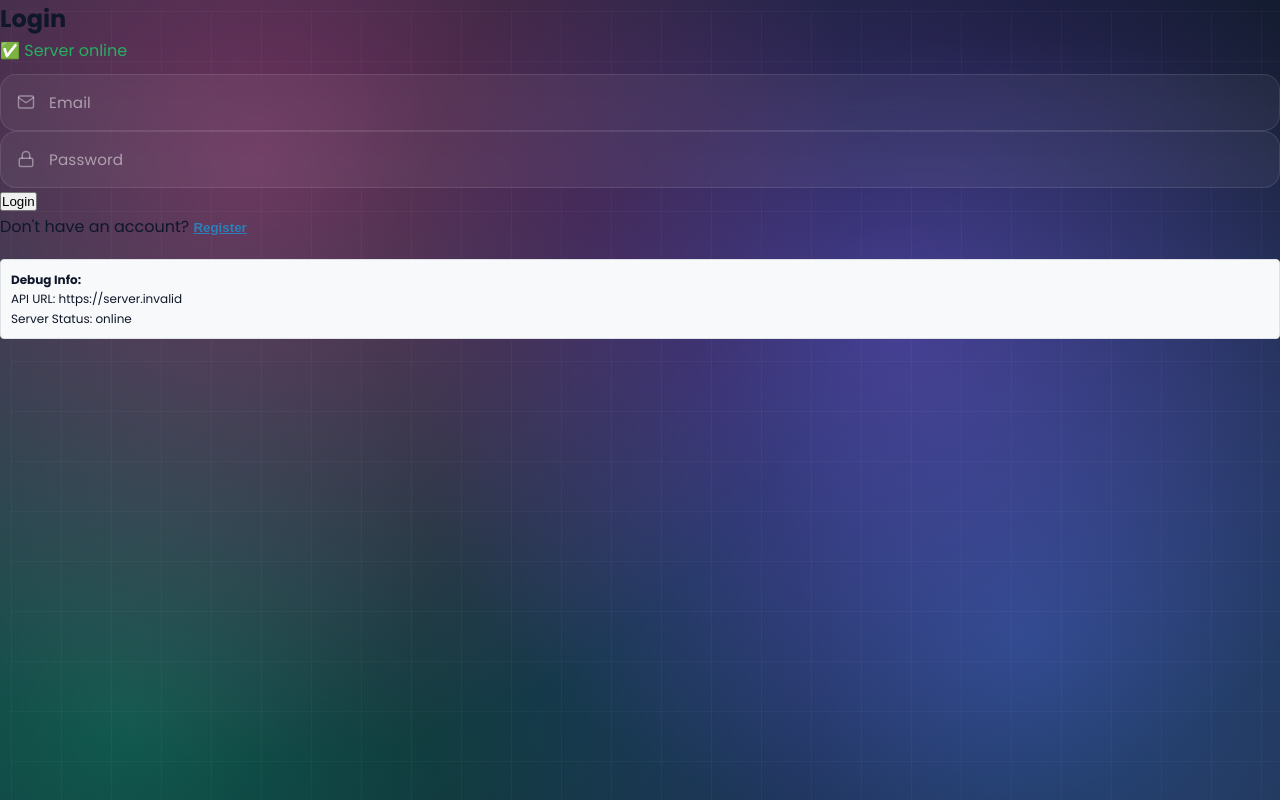
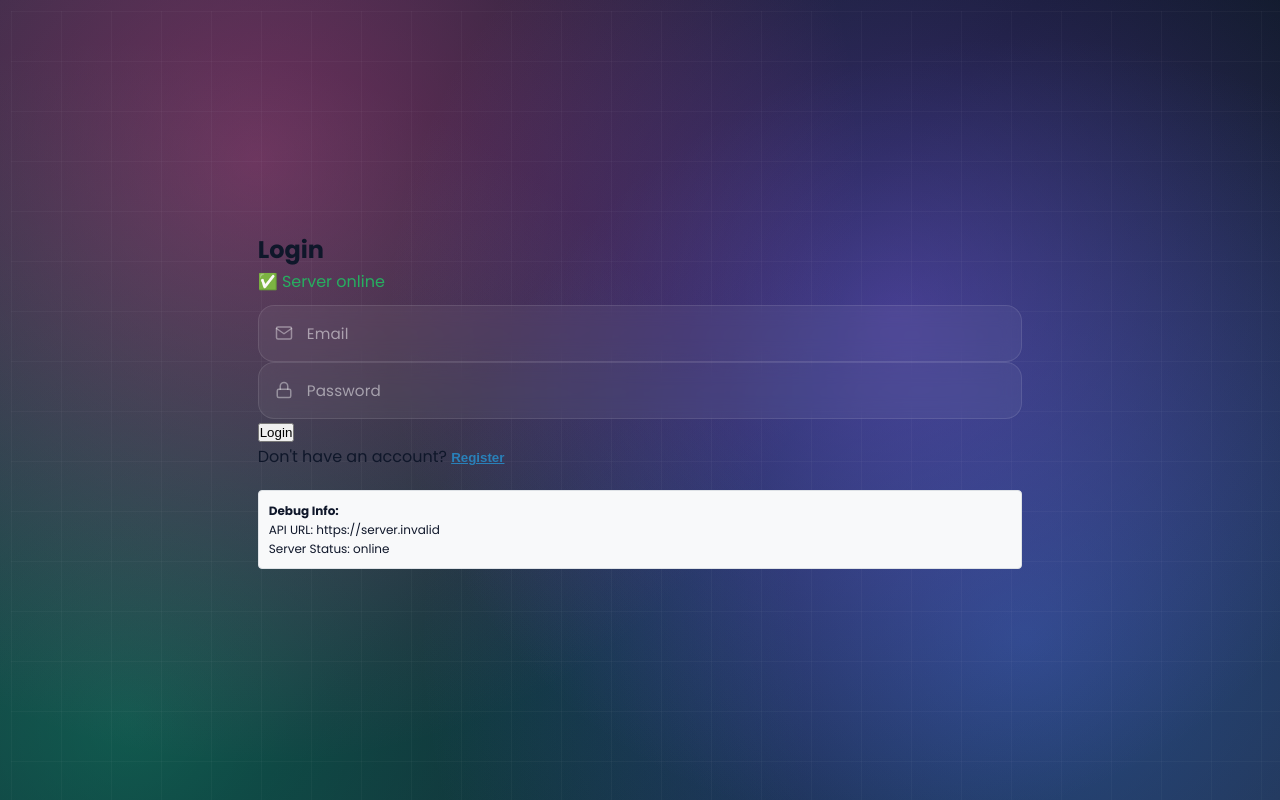
Before and after one commit to Akshat0811hub/jodi, a React (Create React App) app in the folder frontend/: page / in a window 1280 px wide. Built offline with nearby package versions, Linux system fonts and the light colour scheme; no server answers.

Commit message:
css changed of login page

```diff
--- a/frontend/src/css/login.css
+++ b/frontend/src/css/login.css
@@ -1,4 +1,4 @@
-/* src/css/login.css - ULTRA PREMIUM MODERN DESIGN */
+/* src/css/login.css - CENTERED PREMIUM MODERN DESIGN */
 
 @import url('https://fonts.googleapis.com/css2?family=Poppins:wght@300;400;500;600;700;800&display=swap');
 
@@ -26,12 +26,23 @@
   box-sizing: border-box;
 }
 
+html, body {
+  height: 100%;
+  width: 100%;
+}
+
 body {
   font-family: 'Poppins', sans-serif;
-  min-height: 100vh;
+  height: 100vh;
+  width: 100vw;
   overflow: hidden;
-  position: relative;
+  position: fixed;
+  top: 0;
+  left: 0;
   background: #0f172a;
+  display: flex;
+  align-items: center;
+  justify-content: center;
 }
 
 /* Dynamic Animated Background */
@@ -89,17 +100,21 @@ body::after {
   100% { transform: translate(50px, 50px); }
 }
 
-/* Main Container */
+/* Main Container - PERFECTLY CENTERED */
 .login-container {
-  min-height: 100vh;
+  height: 100vh;
+  width: 100vw;
   display: flex;
   align-items: center;
   justify-content: center;
+  position: fixed;
+  top: 0;
+  left: 0;
   padding: 20px;
-  position: relative;
+  box-sizing: border-box;
 }
 
-/* Premium Glass Form */
+/* Premium Glass Form - CENTERED BOX */
 .login-form {
   background: rgba(15, 23, 42, 0.4);
   backdrop-filter: blur(20px) saturate(180%);
@@ -108,6 +123,7 @@ body::after {
   padding: 3rem 2.5rem;
   width: 100%;
   max-width: 440px;
+  min-width: 320px;
   box-shadow:
     0 0 0 1px rgba(255, 255, 255, 0.05),
     0 25px 50px -12px rgba(0, 0, 0, 0.5),
@@ -115,6 +131,11 @@ body::after {
   position: relative;
   overflow: hidden;
   animation: formSlideIn 1s cubic-bezier(0.23, 1, 0.32, 1);
+  /* Force center alignment */
+  margin: 0 auto;
+  /* Ensure it stays in viewport */
+  max-height: 90vh;
+  overflow-y: auto;
 }
 
 @keyframes formSlideIn {
@@ -334,10 +355,15 @@ input[type="password"]:focus {
 
 /* Responsive Design */
 @media (max-width: 768px) {
+  .login-container {
+    padding: 15px;
+  }
+
   .login-form {
     padding: 2.5rem 2rem;
     max-width: 380px;
     border-radius: 20px;
+    max-height: 95vh;
   }
 
   .login-text {
@@ -359,12 +385,14 @@ input[type="password"]:focus {
 
 @media (max-width: 480px) {
   .login-container {
-    padding: 1rem;
+    padding: 10px;
   }
 
   .login-form {
     padding: 2rem 1.5rem;
     border-radius: 18px;
+    min-width: 280px;
+    max-width: 320px;
   }
 
   .login-text {
@@ -383,6 +411,14 @@ input[type="password"]:focus {
     padding: 0.875rem 1.25rem;
     font-size: 0.9rem;
     border-radius: 14px;
+  }
+}
+
+/* Very Small Screens */
+@media (max-width: 320px) {
+  .login-form {
+    min-width: 260px;
+    padding: 1.5rem 1.25rem;
   }
 }
 
@@ -431,3 +467,30 @@ input[type="password"]:focus {
 .login-form::-webkit-scrollbar-thumb:hover {
   background: rgba(255, 255, 255, 0.3);
 }
+
+/* Viewport Height Fix for Mobile */
+@supports (-webkit-touch-callout: none) {
+  /* iOS Safari specific fix */
+  .login-container {
+    height: -webkit-fill-available;
+  }
+}
+
+/* Additional Centering Safeguards */
+.login-form {
+  /* Flexbox centering backup */
+  align-self: center;
+  justify-self: center;
+}
+
+/* Ensure form never goes to corners */
+@media (min-height: 500px) and (min-width: 500px) {
+  .login-form {
+    position: relative;
+    top: 0;
+    left: 0;
+    right: 0;
+    bottom: 0;
+    margin: auto;
+  }
+}
```
